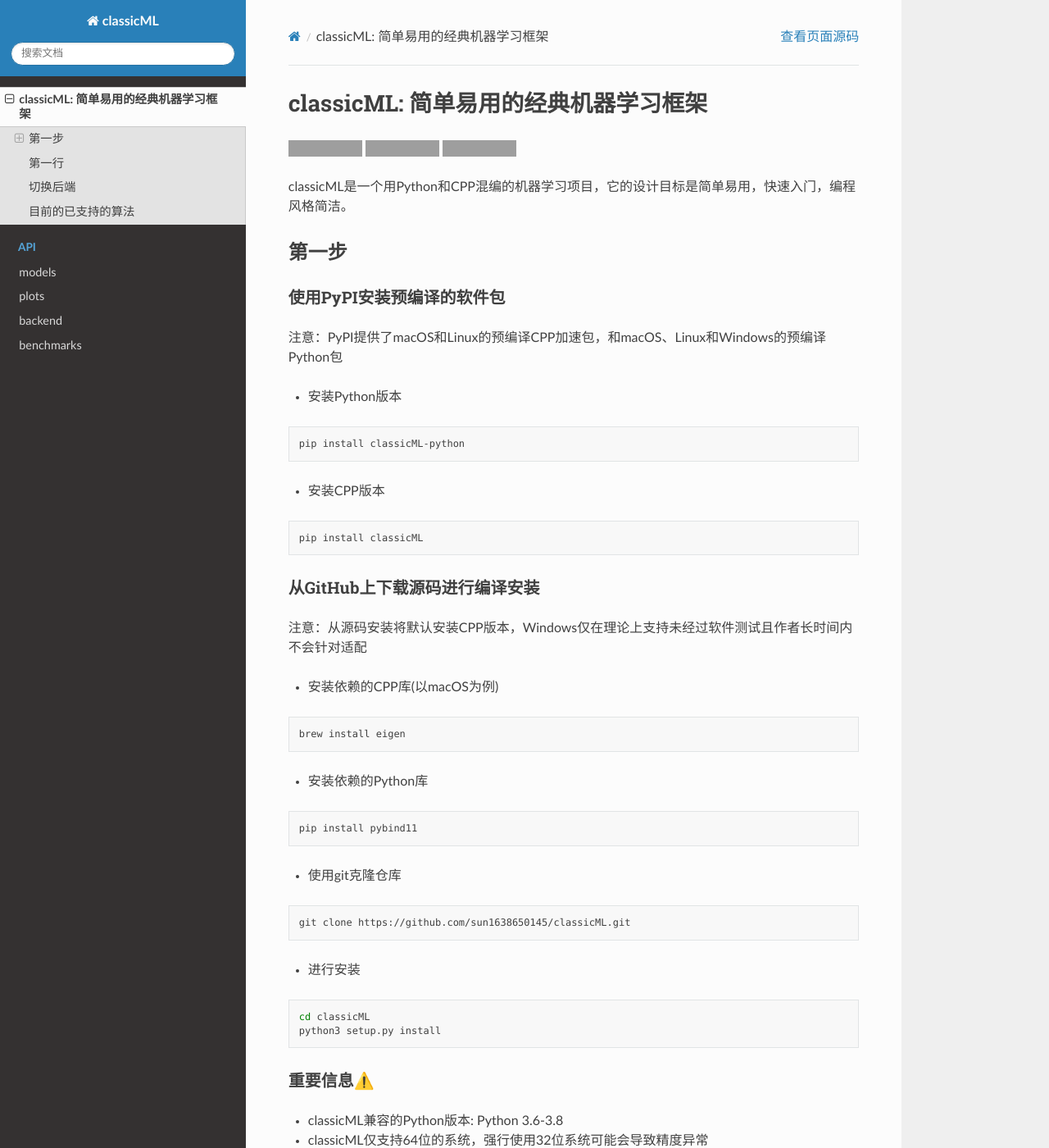
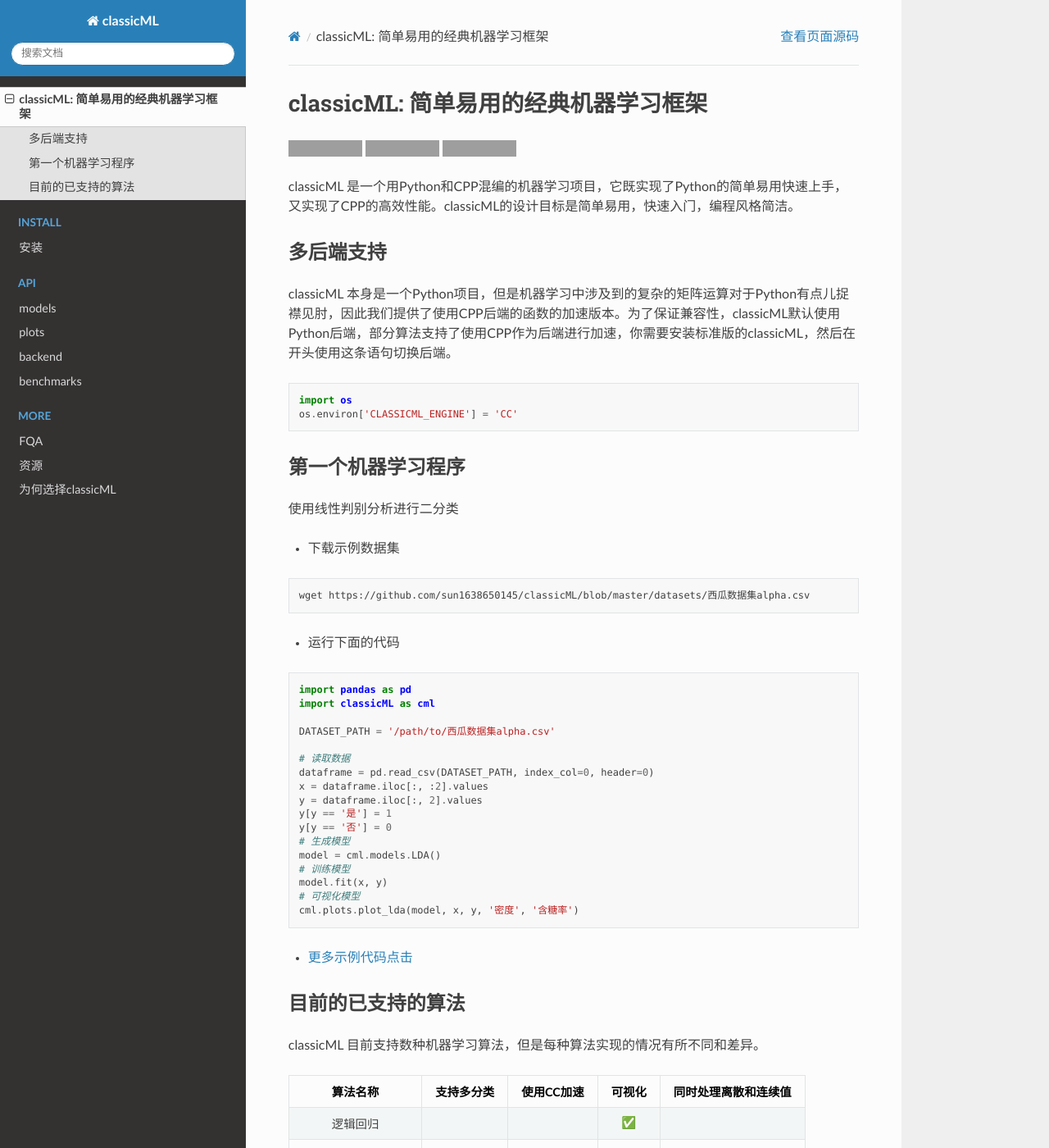
Before and after one commit to sun1638650145/classicML, a Sphinx documentation site: the page built from docs/source/home.md, in a window 1280 px wide and 1400 px high. Shown: the whole window at 82% size. Built offline with Sphinx 7.4.7 and the Read the Docs theme 2.0.0, drawn with Linux system fonts in a browser that asks for light colours; some of the changed text lies outside the part shown; grey boxes are pictures that could not be loaded.

Commit message:
update docs

````diff
--- a/docs/source/home.md
+++ b/docs/source/home.md
@@ -2,66 +2,28 @@
 
 ![build](https://github.com/sun1638650145/classicML/workflows/build/badge.svg) ![PyPI](https://github.com/sun1638650145/classicML/workflows/PyPI/badge.svg) [![Documentation Status](https://readthedocs.org/projects/classicml/badge/?version=latest)](https://classicml.readthedocs.io/en/latest/?badge=latest)
 
-classicML是一个用Python和CPP混编的机器学习项目，它的设计目标是简单易用，快速入门，编程风格简洁。
+classicML 是一个用Python和CPP混编的机器学习项目，它既实现了Python的简单易用快速上手，又实现了CPP的高效性能。classicML的设计目标是简单易用，快速入门，编程风格简洁。
 
-## 第一步
+## 多后端支持
 
-### 使用PyPI安装预编译的软件包
+classicML 本身是一个Python项目，但是机器学习中涉及到的复杂的矩阵运算对于Python有点儿捉襟见肘，因此我们提供了使用CPP后端的函数的加速版本。为了保证兼容性，classicML默认使用Python后端，部分算法支持了使用CPP作为后端进行加速，你需要安装标准版的classicML，然后在开头使用这条语句切换后端。
 
-注意：PyPI提供了macOS和Linux的预编译CPP加速包，和macOS、Linux和Windows的预编译Python包
+```python
+import os
+os.environ['CLASSICML_ENGINE'] = 'CC'
+```
 
-* 安装Python版本
+## 第一个机器学习程序
+
+使用线性判别分析进行二分类
+
+* 下载示例数据集
 
 ```shell
-pip install classicML-python
+wget https://github.com/sun1638650145/classicML/blob/master/datasets/西瓜数据集alpha.csv
 ```
 
-* 安装CPP版本
-
-```shell
-pip install classicML
-```
-
-### 从GitHub上下载源码进行编译安装
-
-注意：从源码安装将默认安装CPP版本，Windows仅在理论上支持未经过软件测试且作者长时间内不会针对适配
-
-* 安装依赖的CPP库(以macOS为例)
-
-```shell
-brew install eigen
-```
-
-* 安装依赖的Python库
-
-```python
-pip install pybind11
-```
-
-* 使用git克隆仓库
-
-```shell
-git clone https://github.com/sun1638650145/classicML.git
-```
-
-* 进行安装
-
-```shell
-cd classicML
-python3 setup.py install
-```
-
-### 重要信息⚠️
-
-* classicML兼容的Python版本: Python 3.6-3.8
-* classicML仅支持64位的系统，强行使用32位系统可能会导致精度异常
-* classicML要求的Eigen版本是 3.3.7+
-* classicML要求的pybind版本是 2.6+
-* 编译使用的c++版本不能低于 c++14
-
-## 第一行
-
-* 使用线性判别分析
+* 运行下面的代码
 
 ```python
 import pandas as pd
@@ -83,24 +45,11 @@
 cml.plots.plot_lda(model, x, y, '密度', '含糖率')
 ```
 
-* 下载示例数据集
-
-```shell
-wget https://github.com/sun1638650145/classicML/blob/master/datasets/西瓜数据集alpha.csv
-```
-
 * [更多示例代码点击](https://github.com/sun1638650145/classicML/tree/master/examples)
 
-## 切换后端
+## 目前的已支持的算法
 
-为了保证兼容性classicML默认使用Python后端，部分算法支持了使用CPP作为后端进行加速，你需要在开头使用这条语句切换后端，或者直接修改项目文件中的预设环境变量(不推荐)
-
-```python
-import os
-os.environ['CLASSICML_ENGINE'] = 'CC'
-```
-
-## 目前的已支持的算法
+classicML 目前支持数种机器学习算法，但是每种算法实现的情况有所不同和差异。
 
 |      算法名称      | 支持多分类 | 使用CC加速 | 可视化 | 同时处理离散和连续值 |
 | :----------------: | :--------: | :--------: | :----: | :------------------: |
--- /dev/null
+++ b/docs/source/install.rst
@@ -0,0 +1,111 @@
+.. _header-n59:
+
+安装
+====
+
+.. warning::
+
+    1. classicML 兼容的Python版本: Python 3.6-3.8
+    2. classicML 仅支持64位的系统，强行使用32位系统可能会导致精度异常。
+    3. classicML 目前仅支持x86-64架构的平台，arm架构暂不支持。
+
+.. _header-n67:
+
+1.在系统上安装Python开发环境
+----------------------------
+
+检查你是否安装了Python环境：
+
+.. code:: shell
+
+   python3 --version
+   pip3 --version
+   virtualenv --version
+
+如果已经安装这些软件包，请直接跳过。
+
+否则，请安装
+`Python <https://www.python.org>`__\ 、\ `pip软件包管理器 <https://pip.pypa.io/en/stable/installing/>`__\ 、\ `virtualenv虚拟环境 <https://docs.python.org/zh-cn/3/library/venv.html>`__
+
+.. _header-n72:
+
+2.创建虚拟环境
+--------------
+
+Python 虚拟环境用于将软件包和系统隔离，避免你的误操作导致系统崩溃。
+
+.. code:: shell
+
+   python3 -m venv --system-site-packages ./classicML  # 如果你使用的是Windows操作系统，路径将修改为 .\classicML
+   source ./classicML/bin/activate  # 激活虚拟环境
+
+.. _header-n76:
+
+3.安装classicML
+---------------
+
+使用PyPI安装预编译的软件包。
+
+.. code:: shell
+
+   pip install classicML-python  # 这个软件包使用纯Python编写的，没有额外的加速
+
+.. _header-n87:
+
+安装代码加速的软件包(可选)
+--------------------------
+
+.. warning::
+    你执行完上面的操作就已经安装成功classicML，但是，你可以通过下面的方式安装拥有加速版本的classicML。你可以选择以下两种方式中的任意一种进行安装加速版的classicML。值得注意的是，PyPI预编译软件包仅适配了macOS和Linux；仅在理论上可以使用源码编译的方式在Windows安装，Windows未经过软件测试且作者长时间内不会针对适配。
+
+.. _header-n136:
+
+使用PyPI安装预编译的软件包
+~~~~~~~~~~~~~~~~~~~~~~~~~~
+
+.. code:: shell
+
+   pip install classicML
+
+.. _header-n132:
+
+从GitHub上下载源代码进行构建
+~~~~~~~~~~~~~~~~~~~~~~~~~~~~
+
+.. note::
+    1. Eigen 3 的版本不得低于 3.3.7
+    2. pybind11 的版本不得低于 2.6
+    3. C++ 的版本不得低于 c++14
+
+.. _header-n99:
+
+安装Eigen 3(以macOS为例)
+^^^^^^^^^^^^^^^^^^^^^^^^
+
+Eigen3 在不同平台软件包的名称可能有差异，安装方法也有差异。
+
+.. code:: shell
+
+   brew install eigen  # Linux下安装libeigen3-dev
+
+.. _header-n103:
+
+安装pybind11
+^^^^^^^^^^^^
+
+.. code:: python
+
+   pip install pybind11
+
+.. _header-n111:
+
+下载源码并安装classicML
+^^^^^^^^^^^^^^^^^^^^^^^
+
+使用Git克隆仓库，安装脚本将自动安装classicML软件包。
+
+.. code:: shell
+
+   git clone https://github.com/sun1638650145/classicML.git
+   cd classicML
+   python3 setup.py install
````
Also changed, not shown: docs/source/FQA.md (added, +3 -0 lines), docs/source/index.rst (+15 -1 lines), docs/source/resources.md (added, +3 -0 lines), docs/source/why-classicML.md (added, +3 -0 lines).
